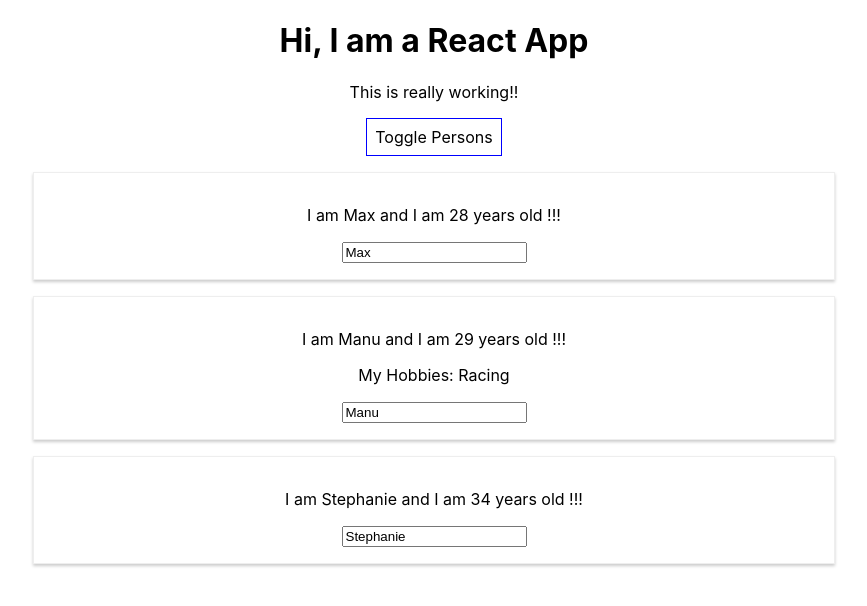
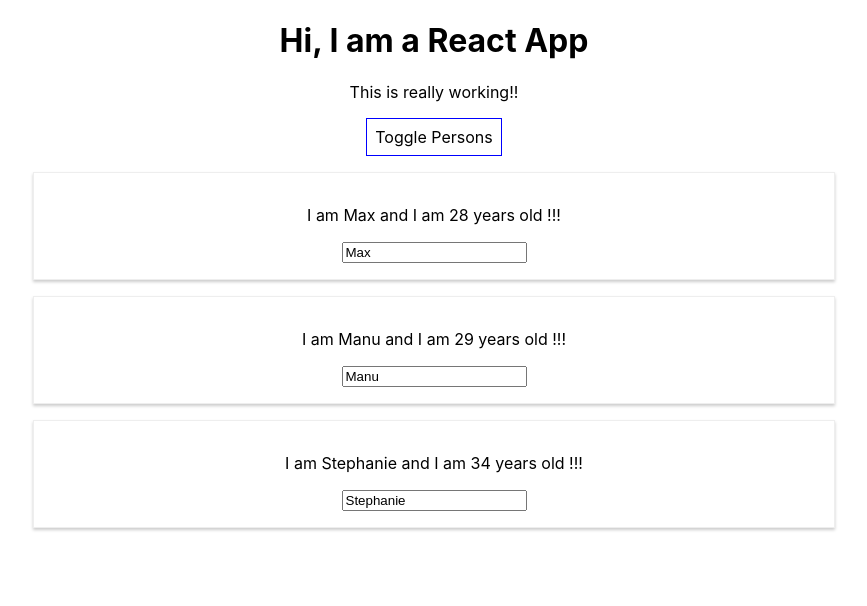
Before and after one commit to mohibullahkamal/myProject, a React (Create React App) app in the folder react-app/: page / in a window 1280 px wide. Both pictures are taken after a click on the button "Toggle Persons". Shown: the top 606 px of the page, without its empty margins (206-1073 px from the left). Built offline with nearby package versions, Linux system fonts and the light colour scheme.

Commit message:
Output a list and use .map()

```diff
--- a/react-app/src/App.js
+++ b/react-app/src/App.js
@@ -55,17 +55,11 @@
     if (this.state.showPersons) {
       persons = (
         <div>
-          <Person
-            name = {this.state.persons[0].name}
-            age = {this.state.persons[0].age}/>
-          <Person
-            name = {this.state.persons[1].name}
-            age = {this.state.persons[1].age}
-            clickABC = {this.switchNameHandler.bind(this, 'Max!!')}
-            changed = {this.nameChangedHandler}> My Hobbies: Racing</Person>
-          <Person
-            name = {this.state.persons[2].name}
-            age = {this.state.persons[2].age}/>
+          {this.state.persons.map(person => {
+            return <Person
+              name={person.name}
+              age={person.age} />
+          })}   {/*   .map() gives us a way to map simply maps every element in a given array into something else... It does this by executing a method on every element on a given array... */}
         </div>
       );
     }
```
